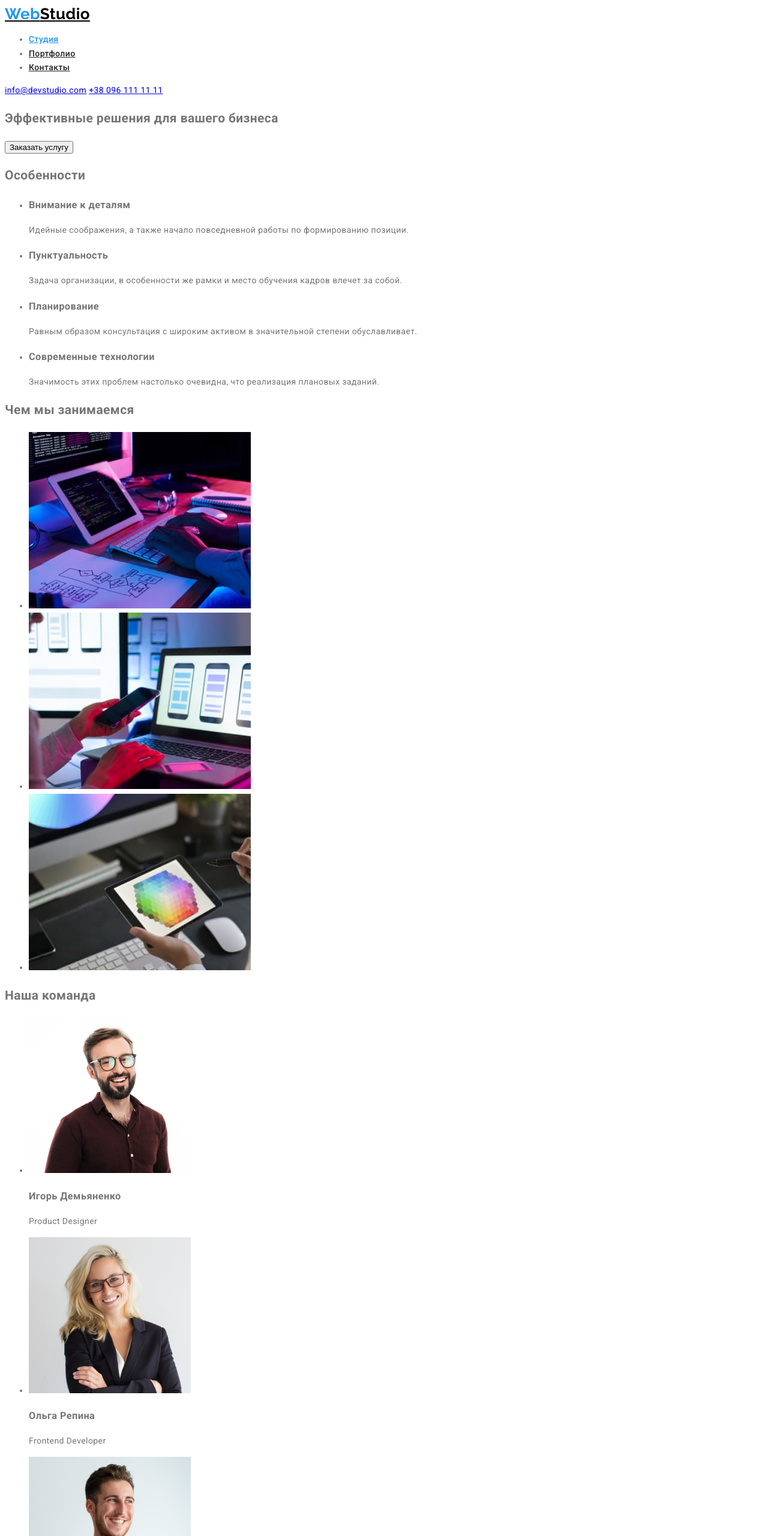
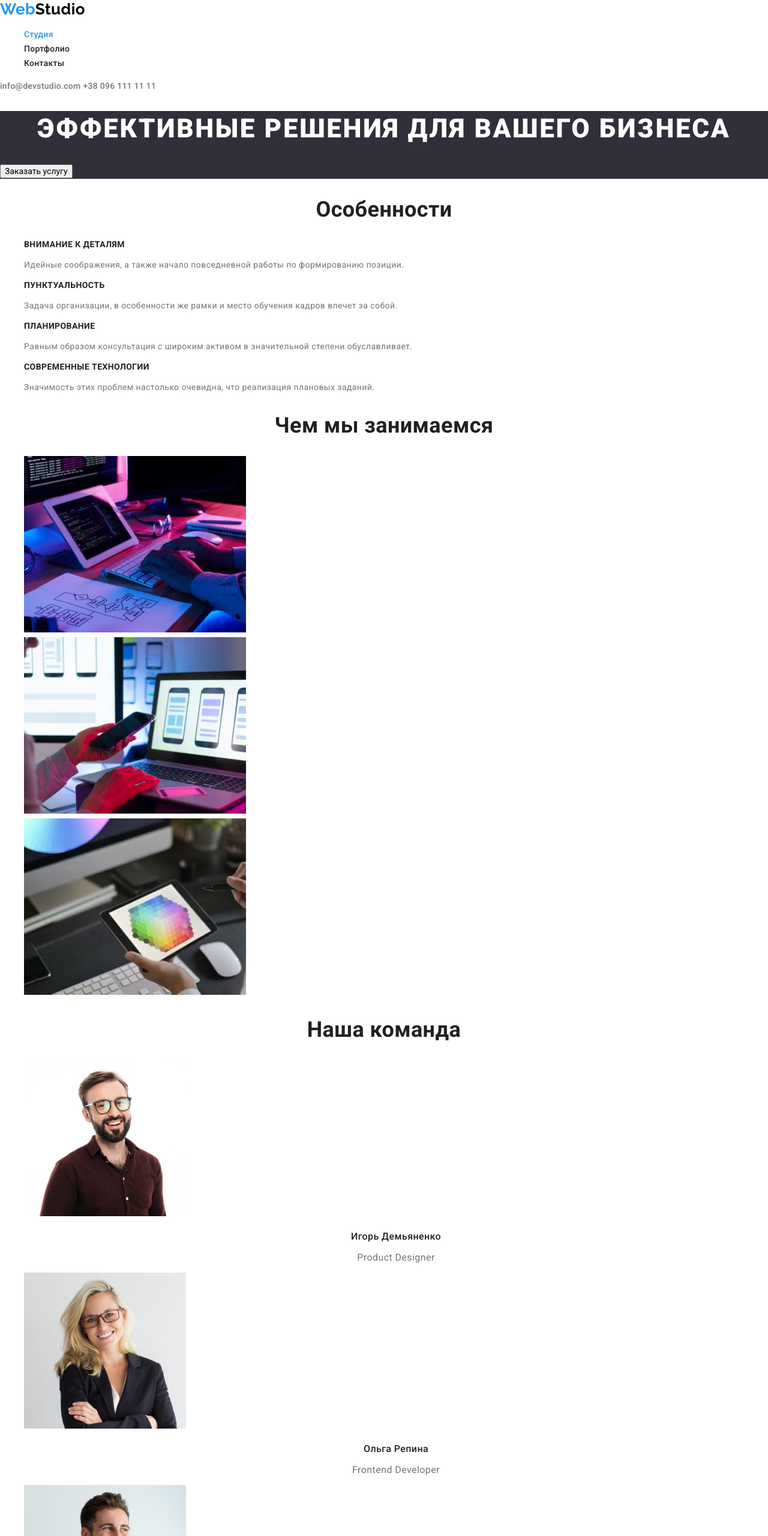
Before and after one commit to mrnobody3/goit-markup-hw-02, a plain HTML site: page index.html in a window 1280 px wide. Shown: the top 2560 px of the page at 60% size. Drawn offline with nearby package versions, Linux system fonts and the light colour scheme.

Commit message:
оформил

```diff
--- a/css/styles.css
+++ b/css/styles.css
@@ -1,7 +1,9 @@
 :root {
   --primery-color: #757575;
-  --secondary-color: #212121;
+  --secondary-title-color: #212121;
   --hover-main-color: #2196f3;
+  --main-white-color: #ffffff;
+  --main-bg-color: #2f303a;
 }
 
 body {
@@ -10,9 +12,16 @@ body {
   color: var(--primery-color);
   font-weight: 400;
   letter-spacing: 0.03em;
-  line-height: 1.7;
+  line-height: 1.71;
+}
+.list {
+  list-style: none;
 }
 
+/* --------Button */
+.btn {
+  cursor: pointer;
+}
 /* ----------------Header---------- */
 
 .logo {
@@ -20,19 +29,114 @@ body {
   font-size: 26px;
   color: #000000;
   font-weight: 700;
-  line-height: 1.2;
+  line-height: 1.19;
+  text-decoration: none;
 }
 .logo-part {
   color: var(--hover-main-color);
 }
-.nav-link {
-  color: var(--secondary-color);
+.logo-bot {
+  color: var(--main-white-color);
+}
+.nav-link,
+.header-link {
   font-weight: 500;
+  line-height: 1.14;
+  color: var(--secondary-title-color);
+  letter-spacing: 0.02em;
+  text-decoration: none;
 }
 .nav-link.current {
   color: var(--hover-main-color);
 }
 .nav-link:hover,
-.nav-link:focus {
+.nav-link:focus,
+.header-contacts .header-link:hover,
+.header-contacts .header-link:focus {
   color: var(--hover-main-color);
 }
+
+.header-contacts .header-link {
+  color: var(--primery-color);
+}
+
+/* --------HERO---------- */
+
+.hero {
+  /* ставлю бекграунд - иначе не видно тайтла с белым цветом */
+  background-color: var(--main-bg-color);
+}
+.hero-title {
+  font-weight: 900;
+  font-size: 44px;
+  line-height: 1.36;
+  text-align: center;
+  letter-spacing: 0.06em;
+  text-transform: uppercase;
+  color: var(--main-white-color);
+}
+
+/* ----------Section titles------ */
+
+.section-title {
+  font-size: 36px;
+  line-height: 1.17;
+  text-align: center;
+  color: var(--secondary-title-color);
+}
+
+/* --------Features------ */
+
+.features-subtitle {
+  text-transform: uppercase;
+  font-size: inherit;
+  line-height: 1.14;
+  color: var(--secondary-title-color);
+}
+
+/* ----------OUR TEAM--------- */
+.team-name {
+  font-weight: 500;
+  font-size: 16px;
+  line-height: 1.19;
+  text-align: center;
+  color: var(--secondary-title-color);
+}
+.team-info {
+  font-size: 16px;
+  line-height: 1.19;
+  text-align: center;
+}
+
+/* -----------FOOTER--------- */
+.footer {
+  background-color: var(--main-bg-color);
+}
+.address-city {
+  text-decoration: none;
+  font-style: normal;
+  color: var(--main-white-color);
+}
+.address-contact {
+  text-decoration: none;
+  font-style: normal;
+  color: rgba(255, 255, 255, 0.6);
+}
+
+/* ----------PORTFOLIO PAGE--------- */
+
+.portfolio-link {
+  text-decoration: none;
+}
+
+.portfolio-subtitle {
+  font-size: 18px;
+  line-height: 2;
+  color: var(--secondary-title-color);
+}
+
+.portfolio-content {
+  font-size: 16px;
+  color: var(--primery-color);
+  line-height: 1.88;
+}
--- a/index.html
+++ b/index.html
@@ -9,18 +9,23 @@
     <link rel="preconnect" href="https://fonts.gstatic.com" crossorigin>
     <link href="https://fonts.googleapis.com/css2?family=Raleway:wght@700&family=Roboto:wght@400;500;700;900&display=swap"
         rel="stylesheet">
+    <link rel="stylesheet" href="https://cdnjs.cloudflare.com/ajax/libs/normalize/8.0.1/normalize.min.css"
+        integrity="sha512-NhSC1YmyruXifcj/KFRWoC561YpHpc5Jtzgvbuzx5VozKpWvQ+4nXhPdFgmx8xqexRcpAglTj9sIBWINXa8x5w=="
+        crossorigin="anonymous" referrerpolicy="no-referrer" />
     <link rel="stylesheet" href="./css/styles.css">
 </head>
 
 <body>
+
     <!-- HEADER -->
+
     <header class="header">
         <a href="./index.html" class="logo"><span class="logo-part">Web</span>Studio</a>
         <nav class="nav">
-            <ul class="nav-list">
-                <li class="nav-item"><a href="./index.html" class="nav-link current">Студия</a></li>
-                <li class="nav-item"><a href="./portfolio.html" class="nav-link">Портфолио</a></li>
-                <li class="nav-item"><a href="" class="nav-link">Контакты</a></li>
+            <ul class="list">
+                <li><a href="./index.html" class="nav-link current">Студия</a></li>
+                <li><a href="./portfolio.html" class="nav-link">Портфолио</a></li>
+                <li><a href="" class="nav-link">Контакты</a></li>
             </ul>
         </nav>
         <div class="header-contacts">
@@ -31,33 +36,33 @@
 
     <!-- MAIN -->
 
-    <main class="main">
+    <main>
 
         <!-- INTRO -->
 
         <section class="hero">
             <h1 class="hero-title">Эффективные решения для вашего бизнеса</h1>
-            <button type="button" class="btn">Заказать услугу</button>
+            <button type="button" class="hero-btn btn">Заказать услугу</button>
         </section>
 
         <!-- Особенности -->
 
         <section class="section features">
             <h2 class="section-title hidden">Особенности</h2>
-            <ul class="section-list">
-                <li class="features-list">
+            <ul class="list">
+                <li>
                     <h3 class="features-subtitle">Внимание к деталям</h3>
                     <p class="features-content">Идейные соображения, а также начало повседневной работы по формированию позиции.</p>
                 </li>
-                <li class="features-list">
+                <li>
                     <h3 class="features-subtitle">Пунктуальность</h3>
                     <p class="features-content">Задача организации, в особенности же рамки и место обучения кадров влечет за собой.</p>
                 </li>
-                <li class="features-list">
+                <li>
                     <h3 class="features-subtitle">Планирование</h3>
                     <p class="features-content">Равным образом консультация с широким активом в значительной степени обуславливает.</p>
                 </li>
-                <li class="features-list">
+                <li>
                     <h3 class="features-subtitle">Современные технологии</h3>
                     <p class="features-content">Значимость этих проблем настолько очевидна, что реализация плановых заданий.</p>
                 </li>
@@ -68,10 +73,10 @@
 
         <section class="section examples">
             <h2 class="section-title examples-title">Чем мы занимаемся</h2>
-            <ul class="examples-list">
-                <li class="examples-item"><img src="./images/duties/duty1.jpg" alt="Занятие 1" width="370" class="examples-img"></li>
-                <li class="examples-item"><img src="./images/duties/duty2.jpg" alt="Занятие 2" width="370" class="examples-img"></li>
-                <li class="examples-item"><img src="./images/duties/duty3.jpg" alt="Занятие 3" width="370" class="examples-img"></li>
+            <ul class="list">
+                <li><img src="./images/duties/duty1.jpg" alt="Занятие 1" width="370" class="examples-img"></li>
+                <li><img src="./images/duties/duty2.jpg" alt="Занятие 2" width="370" class="examples-img"></li>
+                <li><img src="./images/duties/duty3.jpg" alt="Занятие 3" width="370" class="examples-img"></li>
             </ul>
         </section>
 
@@ -79,20 +84,24 @@
 
         <section class="section team">
             <h2 class="section-title team-title">Наша команда</h2>
-            <ul class="team-list">
-                <li class="team-item"><img src="./images/team/team1.jpg" alt="Игорь Демьяненко" width="270" class="team-img">
+            <ul class="list">
+                <li>
+                    <img src="./images/team/team1.jpg" alt="Игорь Демьяненко" width="270" class="team-img">
                     <h3 class="team-name">Игорь Демьяненко</h3>
                     <p lang="en" class="team-info">Product Designer</p>
                 </li>
-                <li class="team-item"><img src="./images/team/team2.jpg" alt="Ольга Репина" width="270" class="team-img">
+                <li">
+                <img src="./images/team/team2.jpg" alt="Ольга Репина" width="270" class="team-img">
                     <h3 class="team-name">Ольга Репина</h3>
                     <p lang="en" class="team-info">Frontend Developer</p>
                 </li>
-                <li class="team-item"><img src="./images/team/team3.jpg" alt="Николай Тарасов" width="270" class="team-img">
+                <li>
+                    <img src="./images/team/team3.jpg" alt="Николай Тарасов" width="270" class="team-img">
                     <h3 class="team-name">Николай Тарасов</h3>
                     <p lang="en" class="team-info">Marketing</p>
                 </li>
-                <li class="team-item"><img src="./images/team/team4.jpg" alt="Михаил Ермаков" width="270" class="team-img">
+                <li>
+                    <img src="./images/team/team4.jpg" alt="Михаил Ермаков" width="270" class="team-img">
                     <h3 class="team-name">Михаил Ермаков</h3>
                     <p lang="en" class="team-info">UI Designer</p>
                 </li>
@@ -106,12 +115,18 @@
 
 
     <footer class="footer">
-        <a href="./index.html" class="logo"><span class="logo-part">Web</span>Studio</a>
+        <a href="./index.html" class="logo"><span class="logo-part">Web</span><span class="logo-bot">Studio</span></a>
         <address class="address">
-            <ul class="address-list">
-                <li class="address-item"><a href="" class="address-city">г. Киев, пр-т Леси Украинки, 26</a></li>
-                <li class="address-item"><a href="mailto:info@example.com" class="address-contact">info@example.com</a></li>
-                <li class="address-item"><a href="tel:+380991111111" class="address-contact">+38 099 111 11 11</a></li>
+            <ul class="list">
+                <li>
+                    <a href="" class="address-city">г. Киев, пр-т Леси Украинки, 26</a>
+                </li>
+                <li>
+                    <a href="mailto:info@example.com" class="address-contact">info@example.com</a>
+                </li>
+                <li>
+                    <a href="tel:+380991111111" class="address-contact">+38 099 111 11 11</a>
+                </li>
             </ul>
         </address>
     </footer>
```
Also changed, not shown: portfolio.html (+39 -28 lines).
